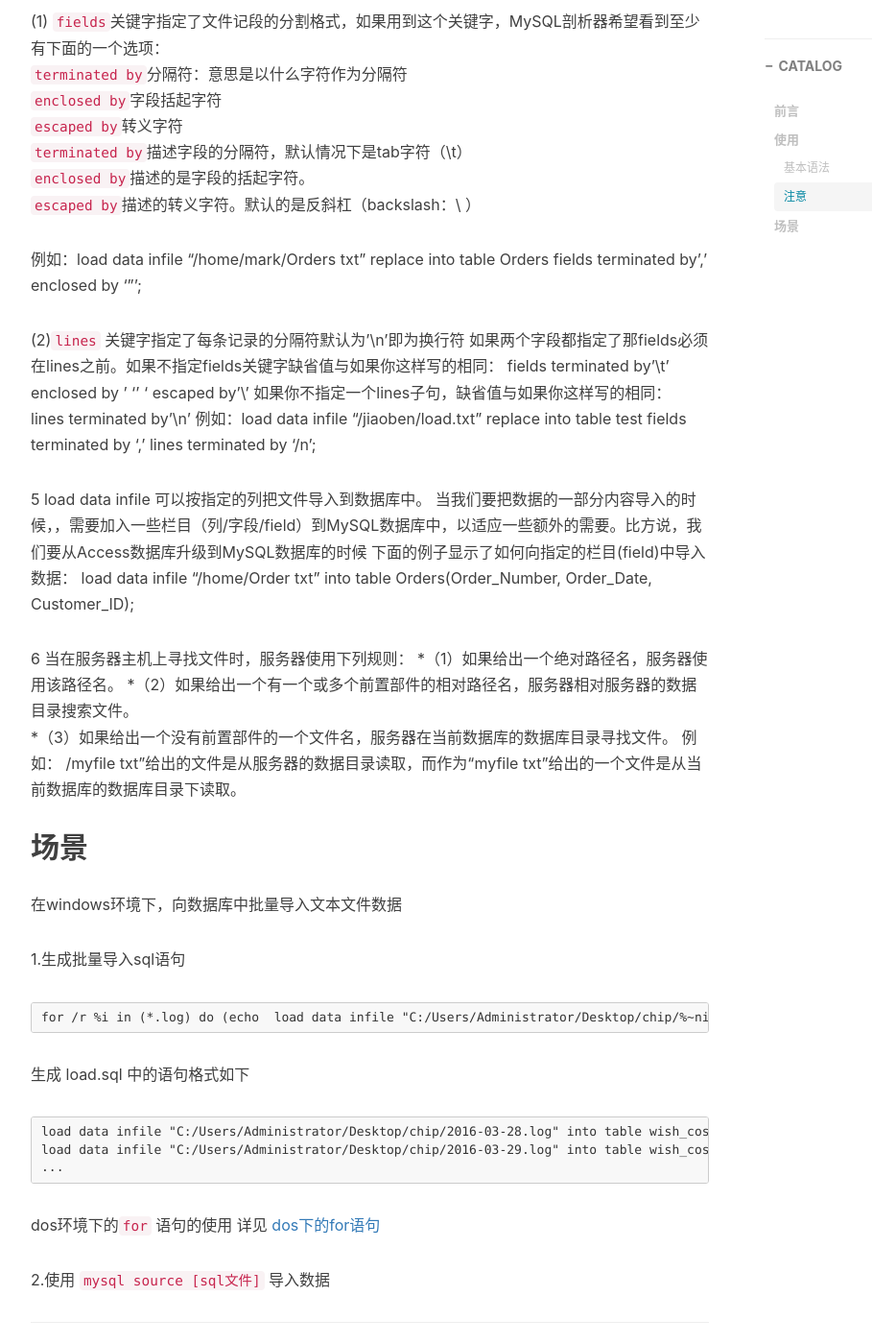
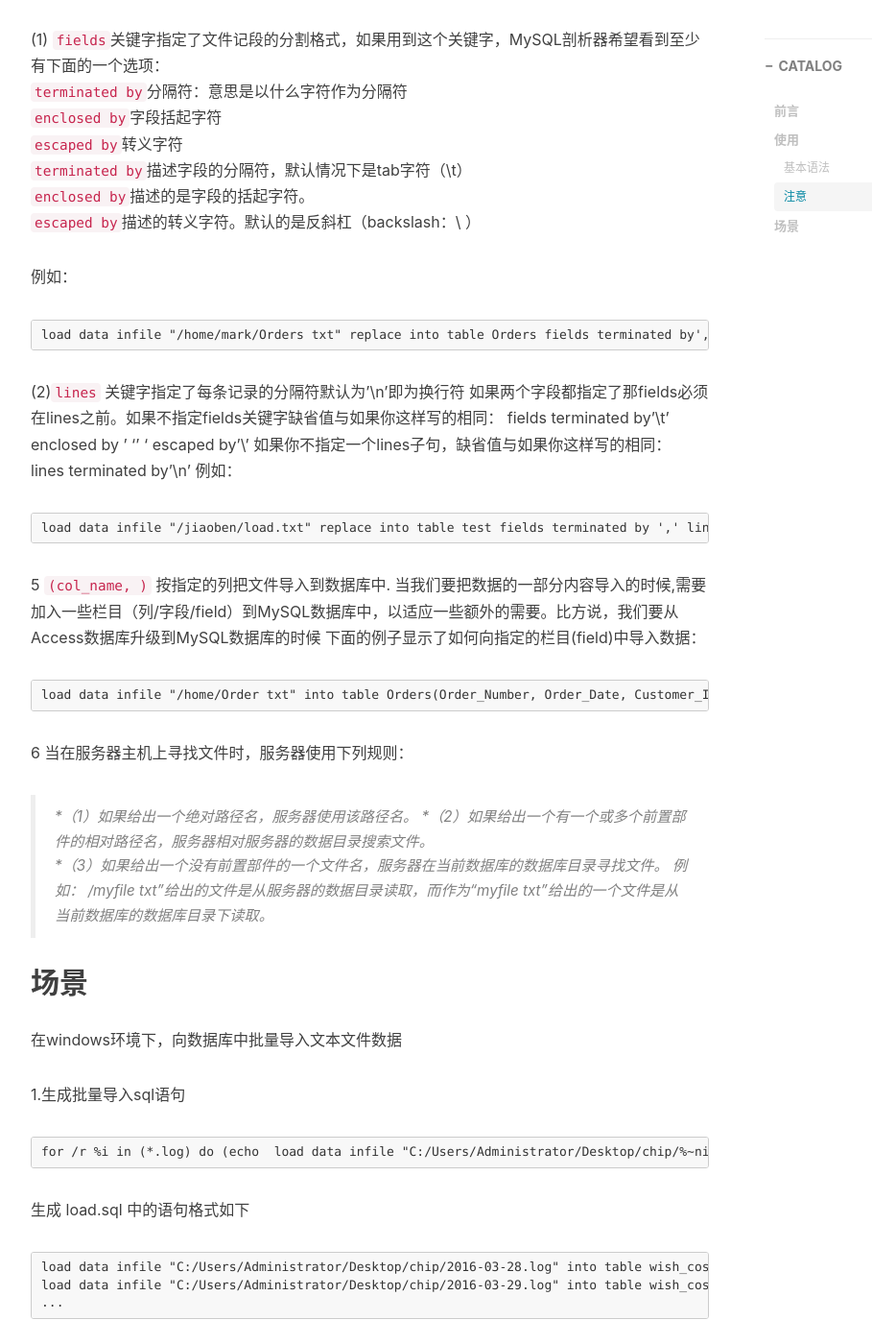
Before and after one commit to desireall/--desireall.github.io, a Jekyll site: the page built from _posts/2016-04-18-mysql-load-data-infile.md, in a window 1280 px wide and 1400 px high, scrolled down 1556 px. Shown: the whole window at 96% size, without its empty margins (233-1142 px from the left). Built offline with Jekyll 4.4.1, drawn with Linux system fonts in a browser that asks for light colours; nearby versions of some CDN libraries; comment, search, counter and statistics services are not loaded.

Commit message:
load data infile

```diff
--- a/_posts/2016-04-18-mysql-load-data-infile.md
+++ b/_posts/2016-04-18-mysql-load-data-infile.md
@@ -24,7 +24,8 @@ tags:
     load data [low_priority][local] infile 'file_name txt' [replace|ignore]
     into table tbl_name
     [fields [terminated by 't'] [OPTIONALLY] enclosed by ''] [escaped by '\']]
-    [lines terminated by 'n'] [ignore number lines] [(col_name,   )]
+    [lines terminated by 'n'] [ignore number lines]
+    [(col_name,   )]
 
 #### 注意
 
@@ -48,21 +49,26 @@ tags:
 `enclosed by`描述的是字段的括起字符。
 `escaped by`描述的转义字符。默认的是反斜杠（backslash：\ ）
 
-例如：load data infile "/home/mark/Orders txt" replace into table Orders fields terminated by',' enclosed by '"';
+例如：
+
+	load data infile "/home/mark/Orders txt" replace into table Orders fields terminated by',' enclosed by '"';
 
 (2)`lines` 关键字指定了每条记录的分隔符默认为'\n'即为换行符
 如果两个字段都指定了那fields必须在lines之前。如果不指定fields关键字缺省值与如果你这样写的相同： fields terminated by'\t' enclosed by ’ '' ‘ escaped by'\\'
 如果你不指定一个lines子句，缺省值与如果你这样写的相同： lines terminated by'\n'
-例如：load data infile "/jiaoben/load.txt" replace into table test fields terminated by ',' lines terminated by '/n';
+例如：
 
-5  load data infile 可以按指定的列把文件导入到数据库中。 当我们要把数据的一部分内容导入的时候，，需要加入一些栏目（列/字段/field）到MySQL数据库中，以适应一些额外的需要。比方说，我们要从Access数据库升级到MySQL数据库的时候
+	load data infile "/jiaoben/load.txt" replace into table test fields terminated by ',' lines terminated by '/n';
+
+5  `(col_name,   )` 按指定的列把文件导入到数据库中. 当我们要把数据的一部分内容导入的时候,需要加入一些栏目（列/字段/field）到MySQL数据库中，以适应一些额外的需要。比方说，我们要从Access数据库升级到MySQL数据库的时候
 下面的例子显示了如何向指定的栏目(field)中导入数据：
-load data infile "/home/Order txt" into table Orders(Order_Number, Order_Date, Customer_ID);
+
+	load data infile "/home/Order txt" into table Orders(Order_Number, Order_Date, Customer_ID);
 
 6  当在服务器主机上寻找文件时，服务器使用下列规则：
-*（1）如果给出一个绝对路径名，服务器使用该路径名。
-*（2）如果给出一个有一个或多个前置部件的相对路径名，服务器相对服务器的数据目录搜索文件。
-*（3）如果给出一个没有前置部件的一个文件名，服务器在当前数据库的数据库目录寻找文件。
+> *（1）如果给出一个绝对路径名，服务器使用该路径名。
+> *（2）如果给出一个有一个或多个前置部件的相对路径名，服务器相对服务器的数据目录搜索文件。
+> *（3）如果给出一个没有前置部件的一个文件名，服务器在当前数据库的数据库目录寻找文件。
 例如： /myfile txt”给出的文件是从服务器的数据目录读取，而作为“myfile txt”给出的一个文件是从当前数据库的数据库目录下读取。
 
 
```
Also changed, not shown: 2 other files.
